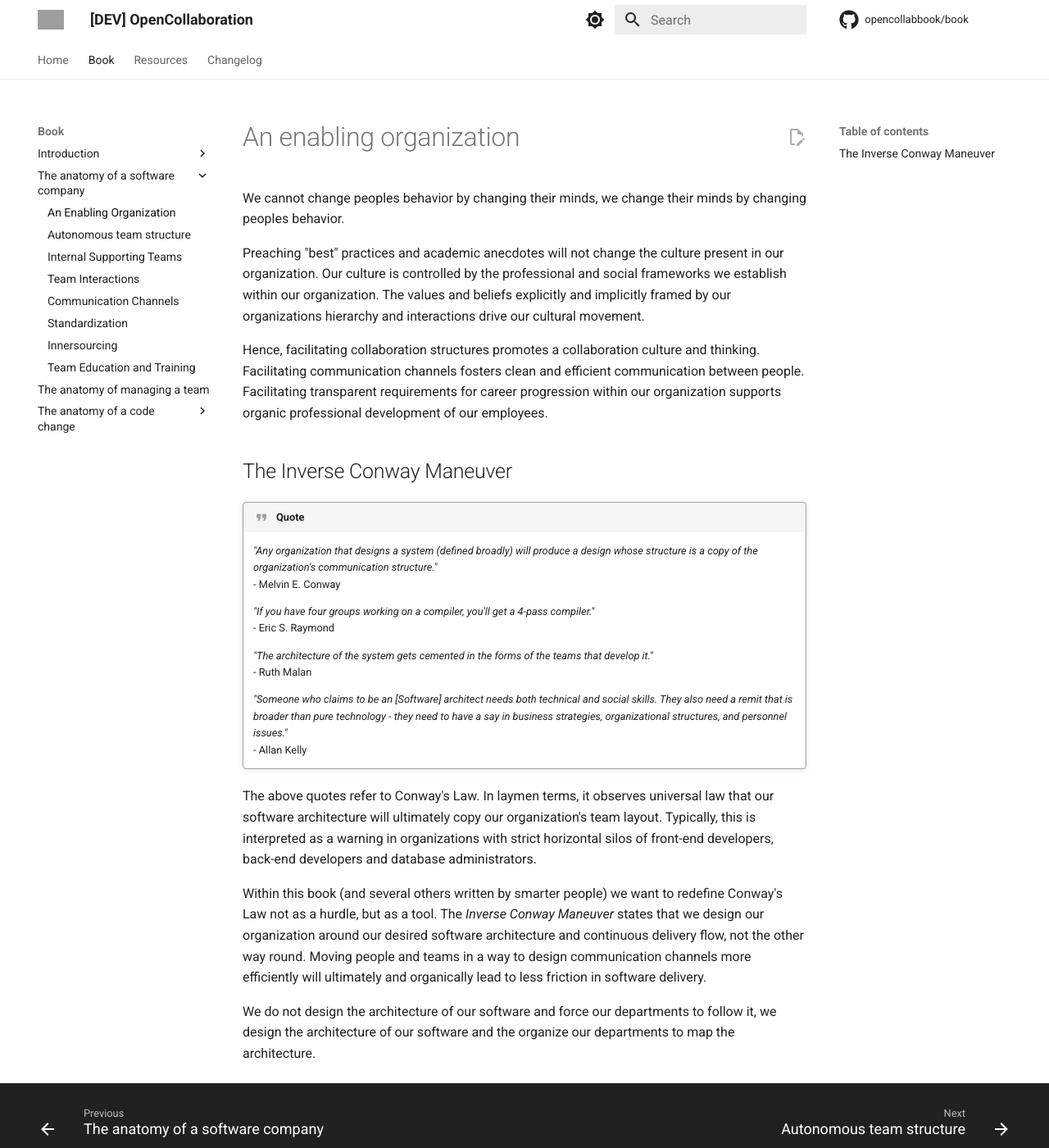
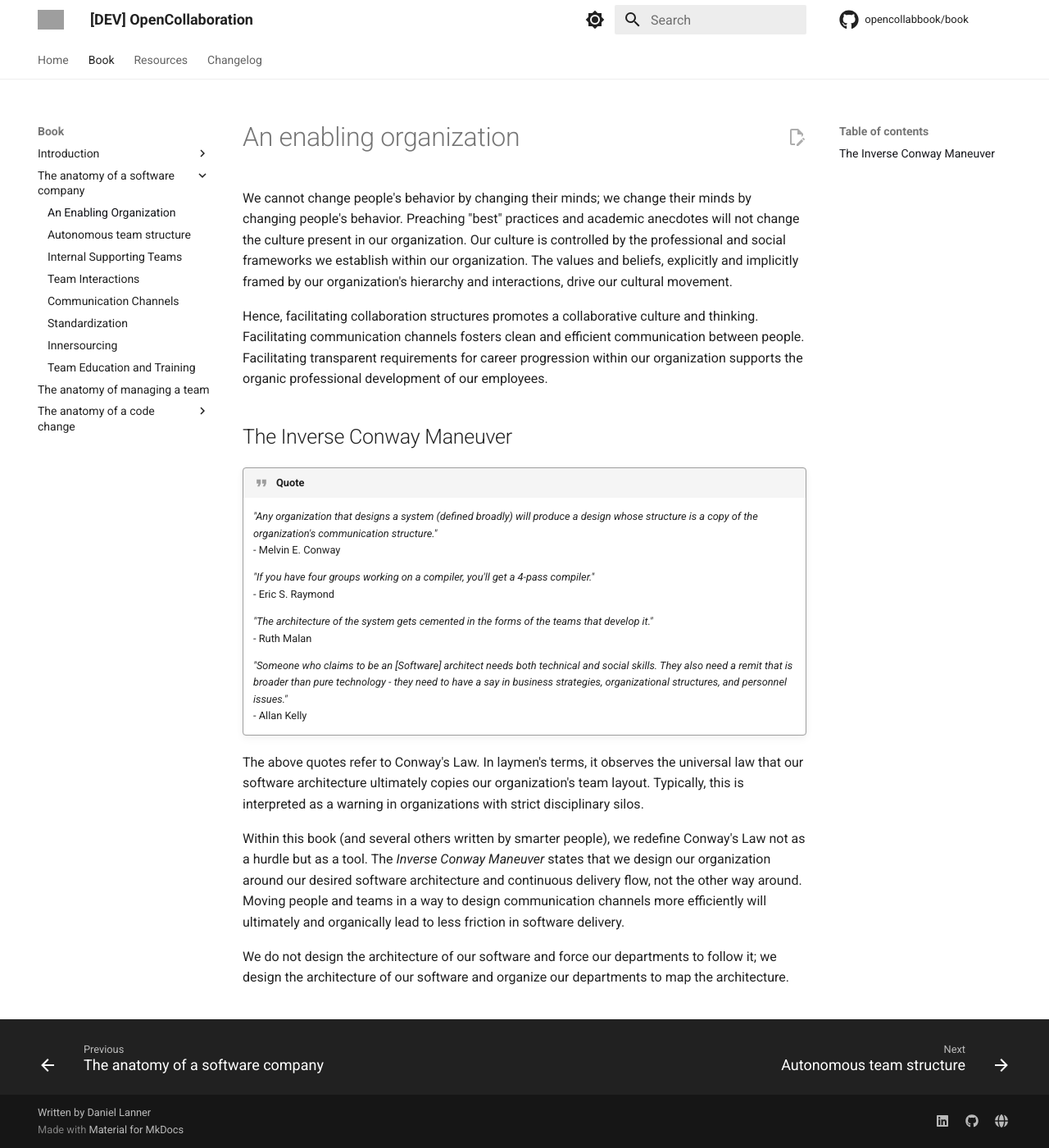
Before and after one commit to engineering-collaboration/book, an MkDocs documentation site: the page built from docs/book/anatomy-of-a-software-company/an-enabling-organization.md, in a window 1280 px wide and 1400 px high. Shown: the whole window at 82% size. Built offline with MkDocs 1.6.1 and Material for MkDocs 9.7.7, drawn with Linux system fonts in a browser that asks for light colours; comment, search, counter and statistics services are not loaded; grey boxes are pictures that could not be loaded.

Commit message:
📝 Proofread an enabling organization (#26)
* Remove new line

* Minor edits for readability

* Fix grammar errors

```diff
--- a/docs/book/anatomy-of-a-software-company/an-enabling-organization.md
+++ b/docs/book/anatomy-of-a-software-company/an-enabling-organization.md
@@ -1,15 +1,13 @@
 ---
 title: An enabling organization
-description: Facilitating collaboration structures promotes a collaboration culture and thinking. Facilitating communication channels fosters clean and efficient communication between people. Facilitating transparent requirements for career progression within our organization supports organic professional development of our employees.
+description: Facilitating collaboration structures promotes a collaborative culture and thinking. Facilitating communication channels fosters clean and efficient communication between people.
 ---
 
 # An enabling organization
 
-We cannot change peoples behavior by changing their minds, we change their minds by changing peoples behavior.
+We cannot change people's behavior by changing their minds; we change their minds by changing people's behavior. Preaching "best" practices and academic anecdotes will not change the culture present in our organization. Our culture is controlled by the professional and social frameworks we establish within our organization. The values and beliefs, explicitly and implicitly framed by our organization's hierarchy and interactions, drive our cultural movement.
 
-Preaching "best" practices and academic anecdotes will not change the culture present in our organization. Our culture is controlled by the professional and social frameworks we establish within our organization. The values and beliefs explicitly and implicitly framed by our organizations hierarchy and interactions drive our cultural movement.
-
-Hence, facilitating collaboration structures promotes a collaboration culture and thinking. Facilitating communication channels fosters clean and efficient communication between people. Facilitating transparent requirements for career progression within our organization supports organic professional development of our employees.
+Hence, facilitating collaboration structures promotes a collaborative culture and thinking. Facilitating communication channels fosters clean and efficient communication between people. Facilitating transparent requirements for career progression within our organization supports the organic professional development of our employees.
 
 ## The Inverse Conway Maneuver
 
@@ -26,8 +24,8 @@ Hence, facilitating collaboration structures promotes a collaboration culture an
     *"Someone who claims to be an [Software] architect needs both technical and social skills. They also need a remit that is broader than pure technology - they need to have a say in business strategies, organizational structures, and personnel issues."*
     - Allan Kelly
 
-The above quotes refer to Conway's Law. In laymen terms, it observes universal law that our software architecture will ultimately copy our organization's team layout. Typically, this is interpreted as a warning in organizations with strict horizontal silos of front-end developers, back-end developers and database administrators.
+The above quotes refer to Conway's Law. In laymen's terms, it observes the universal law that our software architecture ultimately copies our organization's team layout. Typically, this is interpreted as a warning in organizations with strict disciplinary silos.
 
-Within this book (and several others written by smarter people) we want to redefine Conway's Law not as a hurdle, but as a tool. The *Inverse Conway Maneuver* states that we design our organization around our desired software architecture and continuous delivery flow, not the other way round. Moving people and teams in a way to design communication channels more efficiently will ultimately and organically lead to less friction in software delivery.
+Within this book (and several others written by smarter people), we redefine Conway's Law not as a hurdle but as a tool. The *Inverse Conway Maneuver* states that we design our organization around our desired software architecture and continuous delivery flow, not the other way around. Moving people and teams in a way to design communication channels more efficiently will ultimately and organically lead to less friction in software delivery.
 
-We do not design the architecture of our software and force our departments to follow it, we design the architecture of our software and the organize our departments to map the architecture.
+We do not design the architecture of our software and force our departments to follow it; we design the architecture of our software and organize our departments to map the architecture.
```
